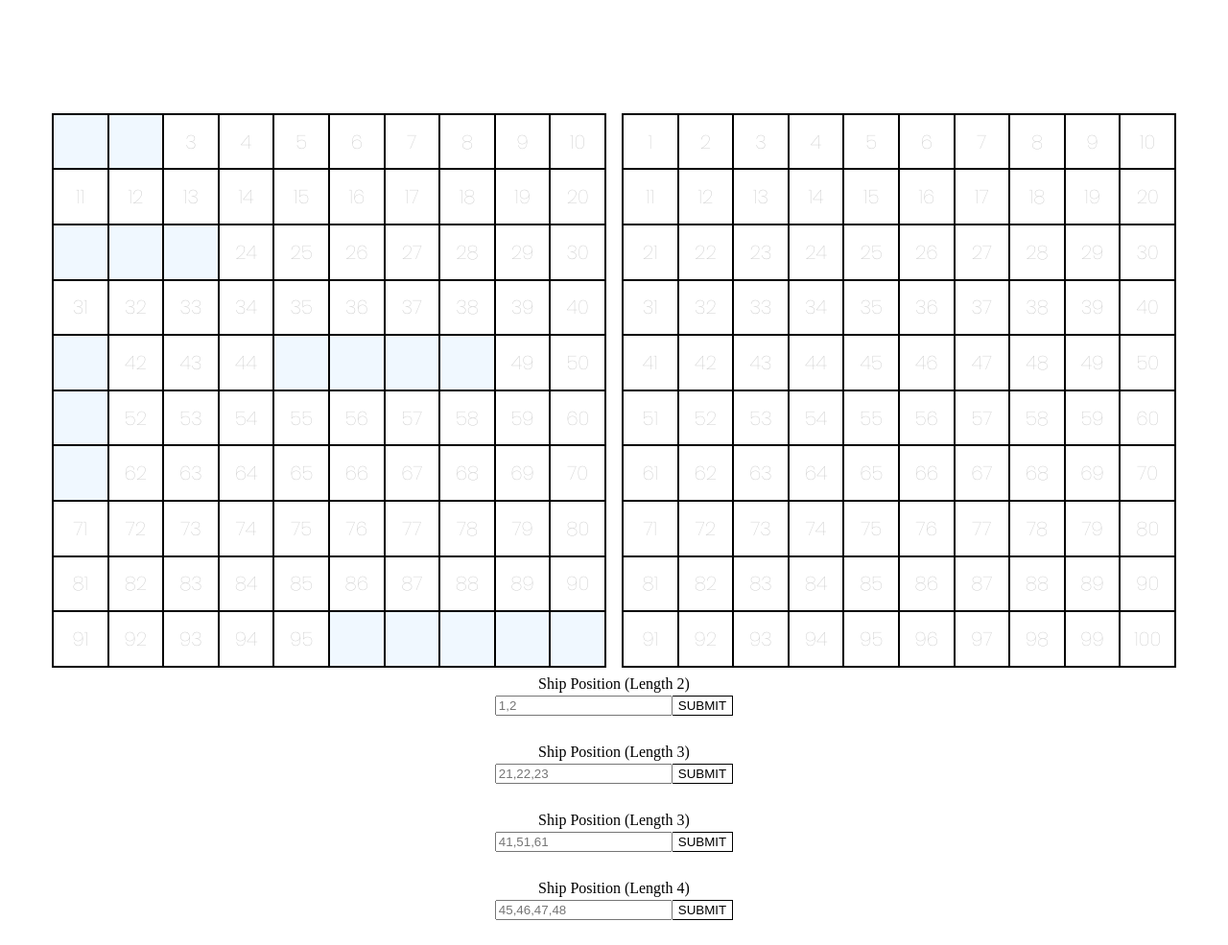
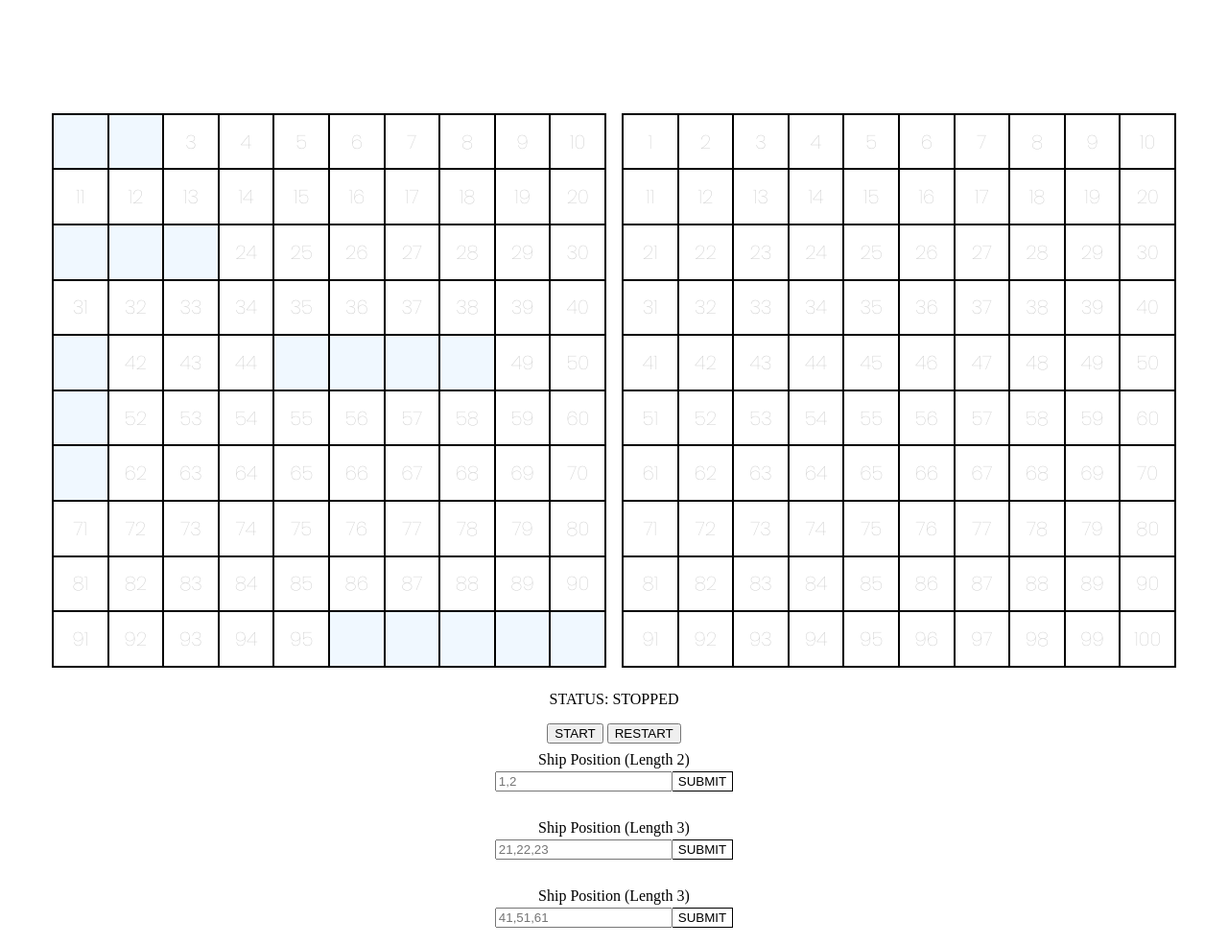
Before and after one commit to LedaThemis/odin-battleship, a website built with webpack: page dist/index.html in a window 1280 px wide. Shown: the part 79-1064 px from the top of the page at 96% size. Built offline with nearby package versions, Linux system fonts and the light colour scheme.

Commit message:
add status text, control buttons

```diff
--- a/dist/index.html
+++ b/dist/index.html
@@ -19,6 +19,14 @@
         <div id="boards">
             <div id="board-1" class="board"></div>
             <div id="board-2" class="board"></div>
+        </div>
+        <div id="status-div">
+            <p id="status-paragraph">STATUS: <span id="status-span">STOPPED</span></p>
+
+            <div id="control-buttons">
+                <button id="start-button">START</button>
+                <button id="start-button">RESTART</button>
+            </div>
         </div>
         <div>
             <form id="position-form">
```
